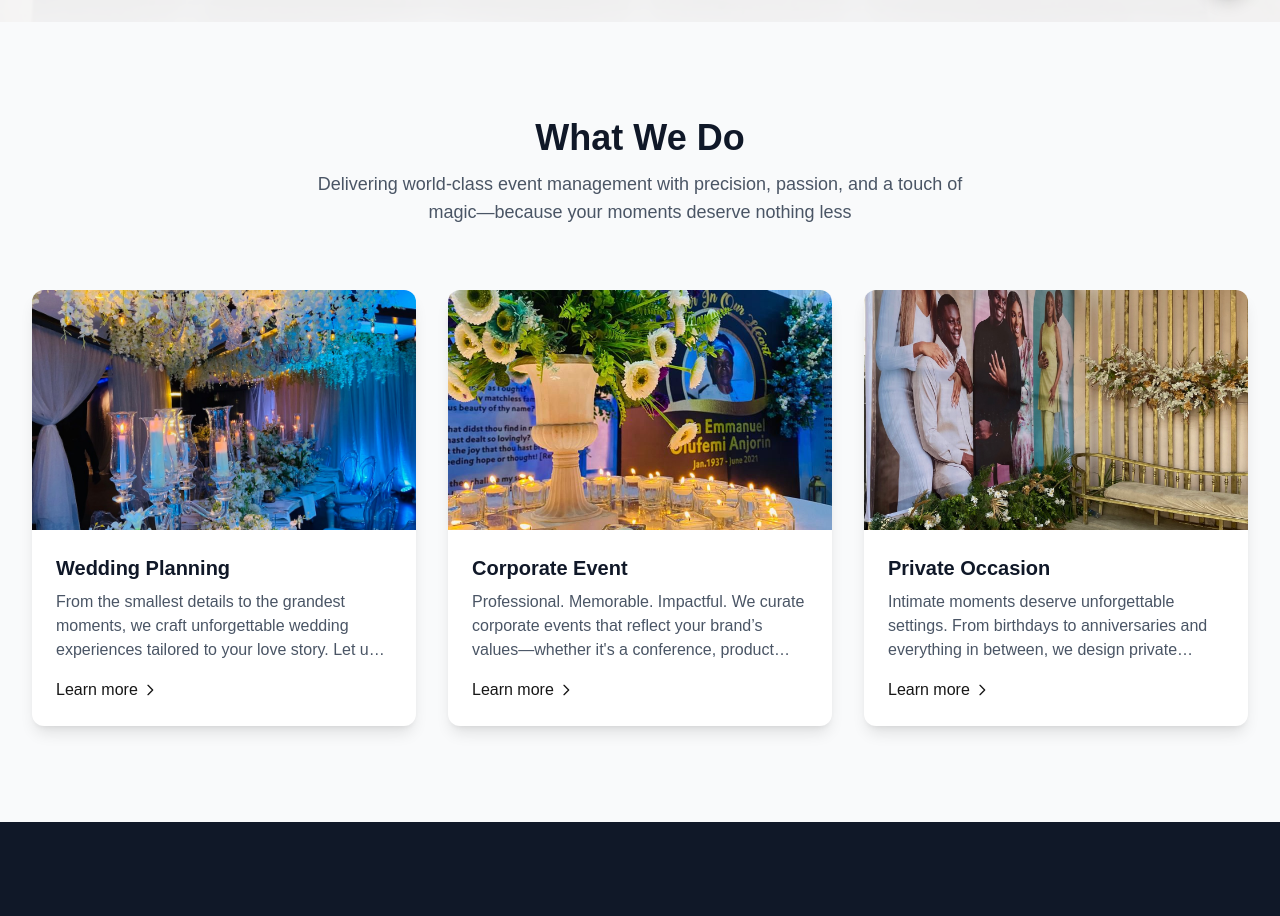
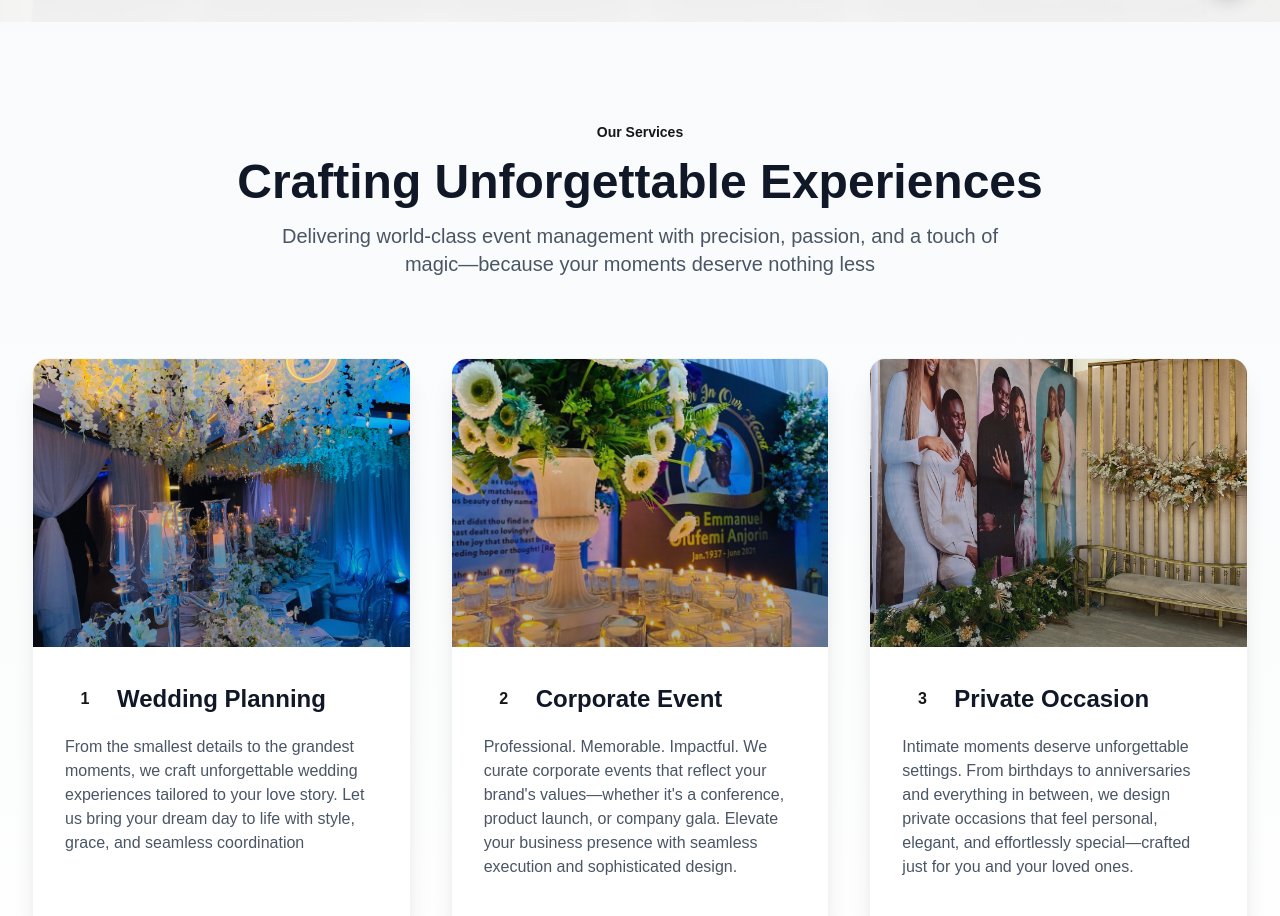
Before and after one commit to myquery/fantasy-events, a Next.js app: page / in a window 1280 px wide. Shown: the part 778-1694 px from the top of the page. Built offline with nearby package versions, Linux system fonts and the light colour scheme.

Commit message:
modifying layouts

```diff
--- a/src/components/Services.tsx
+++ b/src/components/Services.tsx
@@ -1,6 +1,6 @@
-// app/components/Services.tsx
+// // app/components/Services.tsx
 import Image from 'next/image'
-
+import Link from 'next/link'
 
 type ServiceItems = {
   title: string,
@@ -8,7 +8,7 @@ type ServiceItems = {
   description: string
 }
 
-const services : ServiceItems[] = [
+const services: ServiceItems[] = [
   {
     title: "Wedding Planning",
     image: "/assets/img/fantasy-event-center-piece.jpeg",
@@ -17,7 +17,7 @@ const services : ServiceItems[] = [
   {
     title: "Corporate Event",
     image: "/assets/img/fantasy-event-decor-memorial.jpeg",
-    description: "Professional. Memorable. Impactful. We curate corporate events that reflect your brand’s values—whether it's a conference, product launch, or company gala. Elevate your business presence with seamless execution and sophisticated design."
+    description: "Professional. Memorable. Impactful. We curate corporate events that reflect your brand's values—whether it's a conference, product launch, or company gala. Elevate your business presence with seamless execution and sophisticated design."
   },
   {
     title: "Private Occasion",
@@ -28,53 +28,81 @@ const services : ServiceItems[] = [
 
 export default function Services() {
   return (
-    <section id="services" className="py-16 md:py-24 bg-gray-50">
-      <div className="container mx-auto px-4 sm:px-6 lg:px-8">
+    <section id="services" className="py-16 md:py-24 bg-gradient-to-b from-gray-50 to-white">
+      <div className="container mx-auto px-4 sm:px-6 lg:px-8 max-w-7xl">
         {/* Section Header */}
-        <div className="text-center mb-12 md:mb-16">
-          <h2 className="text-3xl sm:text-4xl font-bold text-gray-900 mb-3">
-            What We Do
+        <div className="text-center mb-16 md:mb-20">
+          <span className="inline-block mb-3 px-3 py-1 text-sm font-semibold text-primary-600 bg-primary-50 rounded-full">
+            Our Services
+          </span>
+          <h2 className="text-4xl sm:text-5xl font-bold text-gray-900 mb-4">
+            Crafting Unforgettable <span className="text-primary-600">Experiences</span>
           </h2>
-          <p className="text-lg text-gray-600 max-w-2xl mx-auto">
-          Delivering world-class event management with precision, passion, and a touch of magic—because your moments deserve nothing less
+          <p className="text-xl text-gray-600 max-w-3xl mx-auto">
+            Delivering world-class event management with precision, passion, and a touch of magic—because your moments deserve nothing less
           </p>
         </div>
 
         {/* Services Grid */}
-        <div className="grid grid-cols-1 md:grid-cols-2 lg:grid-cols-3 gap-8">
+        <div className="grid grid-cols-1 md:grid-cols-2 lg:grid-cols-3 gap-8 lg:gap-10">
           {services.map((service, index) => (
             <div
               key={index}
-              className="group bg-white rounded-xl shadow-lg overflow-hidden transition-all duration-300 hover:shadow-xl hover:-translate-y-2"
+              className="group relative bg-white rounded-2xl shadow-xl overflow-hidden transition-all duration-300 hover:shadow-2xl hover:-translate-y-2 border border-gray-100"
             >
               {/* Image */}
-              <div className="relative h-60 w-full overflow-hidden">
+              <div className="relative h-72 w-full overflow-hidden">
                 <Image
                   src={service.image}
                   alt={service.title}
                   fill
-                  className="object-cover group-hover:scale-105 transition-transform duration-500"
+                  className="object-cover group-hover:scale-110 transition-transform duration-700 ease-in-out"
                   sizes="(max-width: 768px) 100vw, (max-width: 1200px) 50vw, 33vw"
+                  priority={index < 2} // Prioritize above-the-fold images
                 />
+                <div className="absolute inset-0 bg-gradient-to-t from-gray-900/30 to-transparent" />
               </div>
 
               {/* Content */}
-              <div className="p-6">
-                <h3 className="text-xl font-bold text-gray-900 mb-2">
-                  {service.title}
-                </h3>
-                <p className="text-gray-600 line-clamp-3">
+              <div className="p-8">
+                <div className="flex items-center mb-4">
+                  <div className="w-10 h-10 rounded-full bg-primary-100 flex items-center justify-center mr-3">
+                    <span className="text-primary-600 font-bold">{index + 1}</span>
+                  </div>
+                  <h3 className="text-2xl font-bold text-gray-900">
+                    {service.title}
+                  </h3>
+                </div>
+                <p className="text-gray-600 mb-6">
                   {service.description}
                 </p>
-                <button className="mt-4 inline-flex items-center text-primary-600 font-medium hover:text-primary-800 transition-colors">
-                  Learn more
-                  <svg className="w-4 h-4 ml-1" fill="none" stroke="currentColor" viewBox="0 0 24 24">
-                    <path strokeLinecap="round" strokeLinejoin="round" strokeWidth={2} d="M9 5l7 7-7 7" />
+                <button
+                  className="w-full md:w-auto px-6 py-3 bg-primary-600 hover:bg-primary-700 text-white font-medium rounded-lg transition-all duration-300 transform group-hover:scale-[1.02] flex items-center justify-center"
+                  aria-label={`Learn more about ${service.title}`}
+                >
+                  Get Started
+                  <svg className="w-5 h-5 ml-2" fill="none" stroke="currentColor" viewBox="0 0 24 24">
+                    <path strokeLinecap="round" strokeLinejoin="round" strokeWidth={2} d="M14 5l7 7m0 0l-7 7m7-7H3" />
                   </svg>
                 </button>
               </div>
+
+              {/* Hover effect accent */}
+              <div className="absolute bottom-0 left-0 right-0 h-1 bg-gradient-to-r from-primary-400 to-primary-600 opacity-0 group-hover:opacity-100 transition-opacity duration-300" />
             </div>
           ))}
+        </div>
+
+        {/* CTA Section */}
+        <div className="mt-20 text-center">
+          <h3 className="text-2xl md:text-3xl font-bold text-gray-900 mb-6">
+            Ready to create something extraordinary?
+          </h3>
+          <Link
+           href="https://wa.me/2348164433875?text=What%20is%your%20rates?"
+          className="px-8 py-4 bg-gray-900 hover:bg-gray-800 text-white font-bold rounded-xl transition-all duration-300 hover:shadow-lg">
+            Book a Free Consultation
+          </Link>
         </div>
       </div>
     </section>
```
Also changed, not shown: src/components/Header.tsx (+0 -158 lines).
